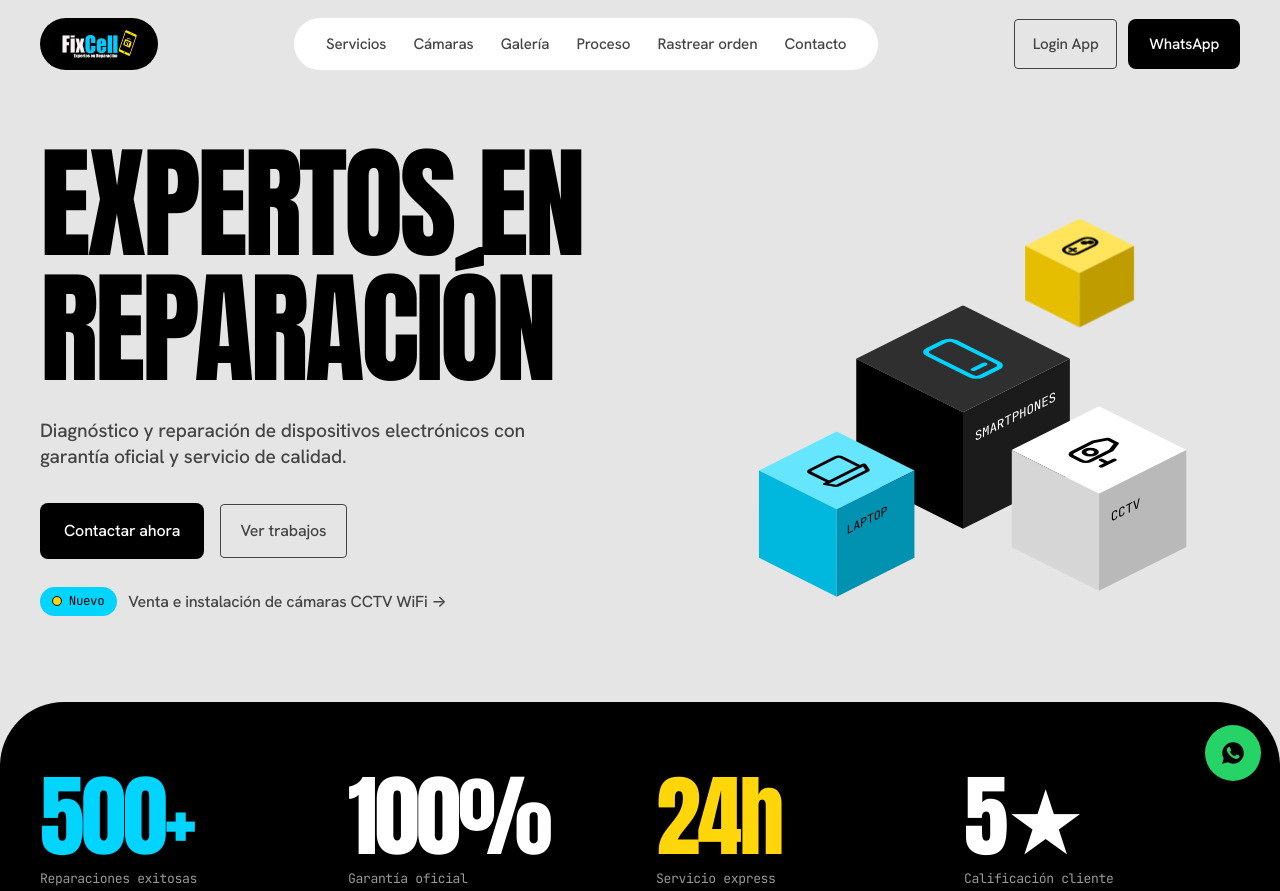
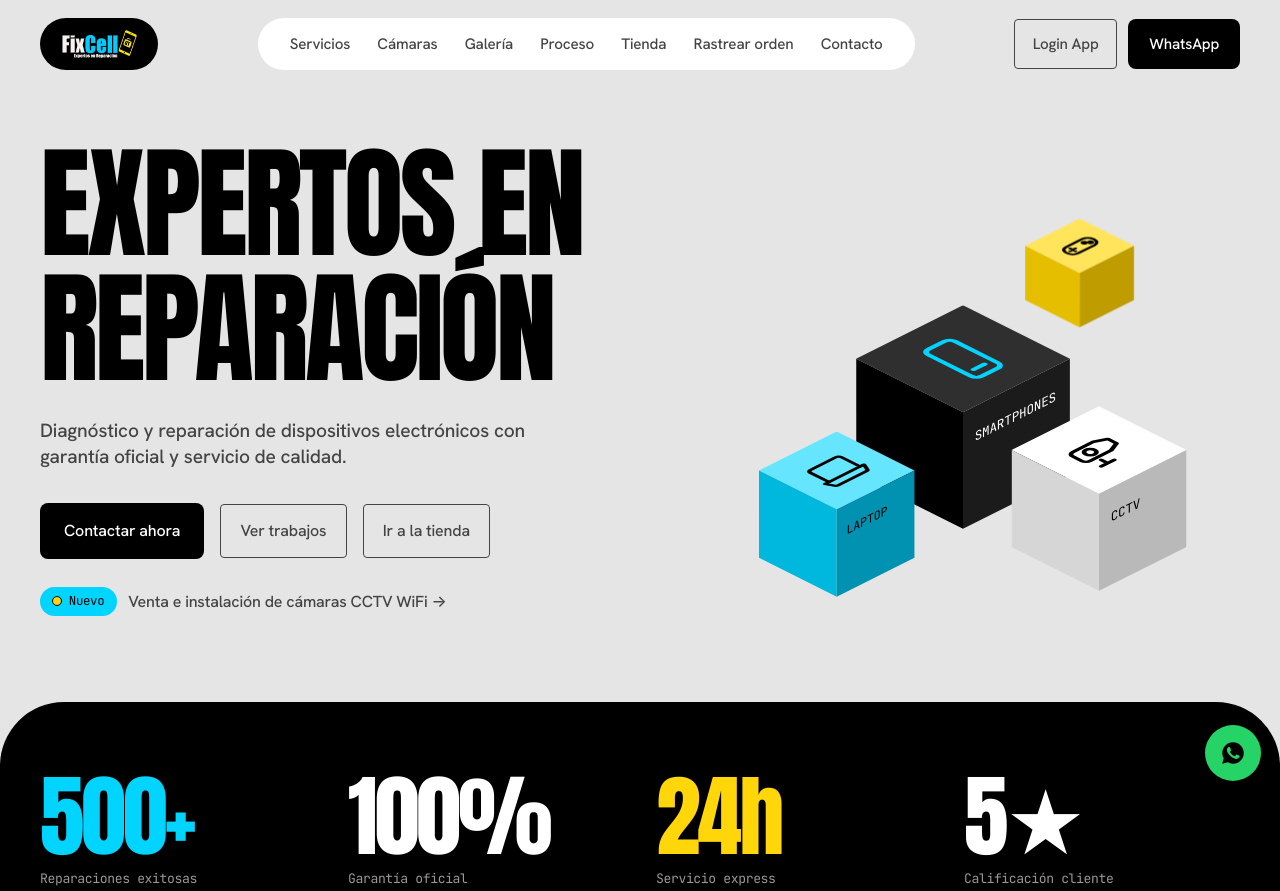
Before and after one commit to fixcellgt20-creator/fixcellgt-web, a plain HTML site: page index.html in a window 1280 px wide. Shown: the top 891 px of the page. Drawn offline with Linux system fonts and the light colour scheme.

Commit message:
Landing: enlaces a la tienda en linea (menu, portada y pie de pagina)
Co-Authored-By: Claude Sonnet 5.5 <noreply@anthropic.com>

```diff
--- a/index.html
+++ b/index.html
@@ -310,6 +310,7 @@
       <a href="#camaras">Cámaras</a>
       <a href="#galeria">Galería</a>
       <a href="#proceso">Proceso</a>
+      <a href="https://tienda.fixcellgt.com">Tienda</a>
       <a href="https://fixcellgt-sigma.vercel.app/rastreo/fixcellgt">Rastrear orden</a>
       <a href="#contacto">Contacto</a>
       <a class="only-mobile" href="https://fixcellgt-sigma.vercel.app/login/fixcellgt">Login App</a>
@@ -334,6 +335,7 @@
       <div class="actions">
         <a class="btn" href="https://wa.me/50254213113?text=Hola%20FixCellGt%2C%20necesito%20una%20reparaci%C3%B3n" target="_blank" rel="noopener">Contactar ahora</a>
         <a class="btn btn-ghost" href="#galeria">Ver trabajos</a>
+        <a class="btn btn-ghost" href="https://tienda.fixcellgt.com">Ir a la tienda</a>
       </div>
       <a class="new" href="#camaras"><span class="tag"><i class="dot"></i>Nuevo</span><span class="t">Venta e instalación de cámaras CCTV WiFi →</span></a>
     </div>
@@ -580,7 +582,7 @@
         <p>Expertos en Reparación | San José Pinula, Guatemala</p>
       </div>
       <nav class="foot-links" aria-label="Pie">
-        <a href="#servicios">Servicios</a><a href="#camaras">Cámaras</a><a href="#galeria">Galería</a><a href="#proceso">Proceso</a><a href="https://fixcellgt-sigma.vercel.app/login/fixcellgt">Login App</a>
+        <a href="#servicios">Servicios</a><a href="#camaras">Cámaras</a><a href="#galeria">Galería</a><a href="#proceso">Proceso</a><a href="https://tienda.fixcellgt.com">Tienda</a><a href="https://fixcellgt-sigma.vercel.app/login/fixcellgt">Login App</a>
       </nav>
     </div>
   </div>
```
